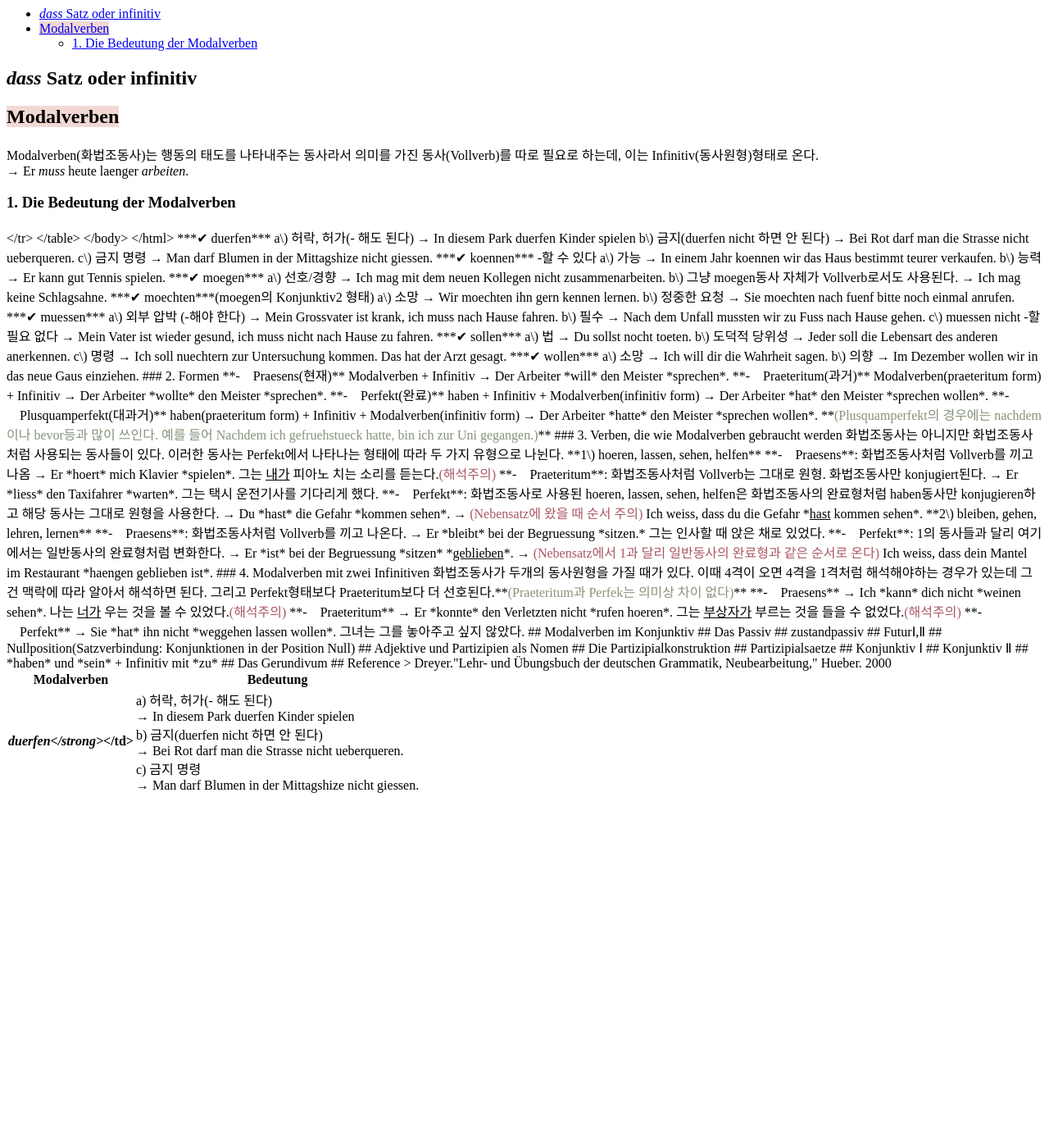
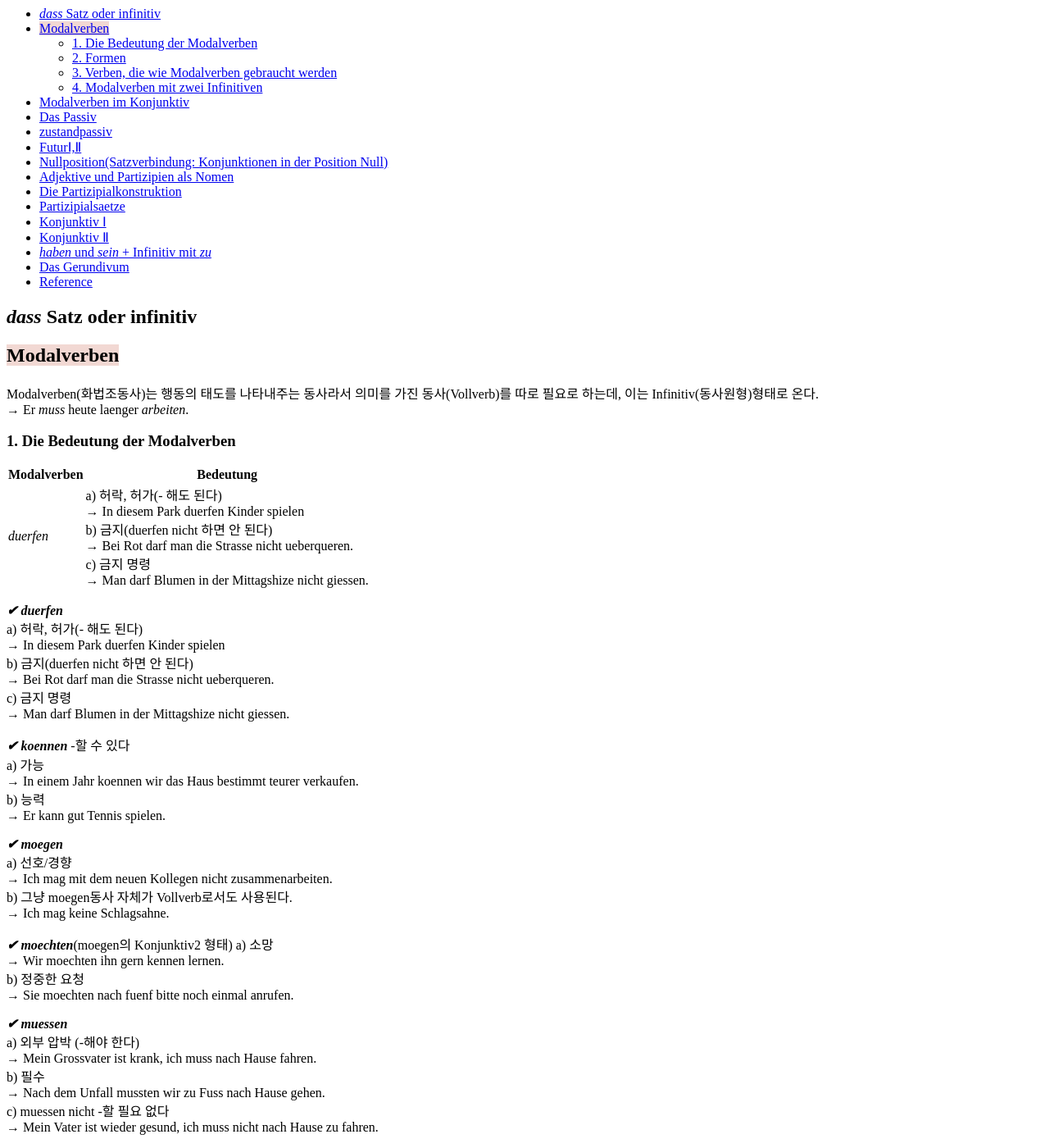
Before and after one commit to finddme/finddme.github.io, a Jekyll site: the page built from _posts/2021-01-24-DeutschGrammtik.md, in a window 1280 px wide and 1400 px high. Shown: the whole window at 82% size. Built offline with Jekyll 4.4.1, drawn with Linux system fonts in a browser that asks for light colours; some of the changed text lies outside the part shown.

Commit message:
Update 2021-01-24-DeutschGrammtik.md

```diff
--- a/_posts/2021-01-24-DeutschGrammtik.md
+++ b/_posts/2021-01-24-DeutschGrammtik.md
@@ -45,7 +45,7 @@
    <body>
      <table style="border-collapse:collapse">
        <tr><th>Modalverben</th><th>Bedeutung</th></tr>
-       <tr><td><strong><i>duerfen</strong></i></td><td>a) 허락, 허가(- 해도 된다)<br> → In diesem Park duerfen Kinder spielen<br> b) 금지(duerfen nicht 하면 안 된다)<br> → Bei Rot darf man die Strasse nicht ueberqueren.<br> c) 금지 명령<br> → Man darf Blumen in der Mittagshize nicht giessen.</td></tr>
+       <tr><td><em>duerfen</em></td><td>a) 허락, 허가(- 해도 된다)<br> → In diesem Park duerfen Kinder spielen<br> b) 금지(duerfen nicht 하면 안 된다)<br> → Bei Rot darf man die Strasse nicht ueberqueren.<br> c) 금지 명령<br> → Man darf Blumen in der Mittagshize nicht giessen.</td></tr>
   </table>
  </body>
 </html>
```
